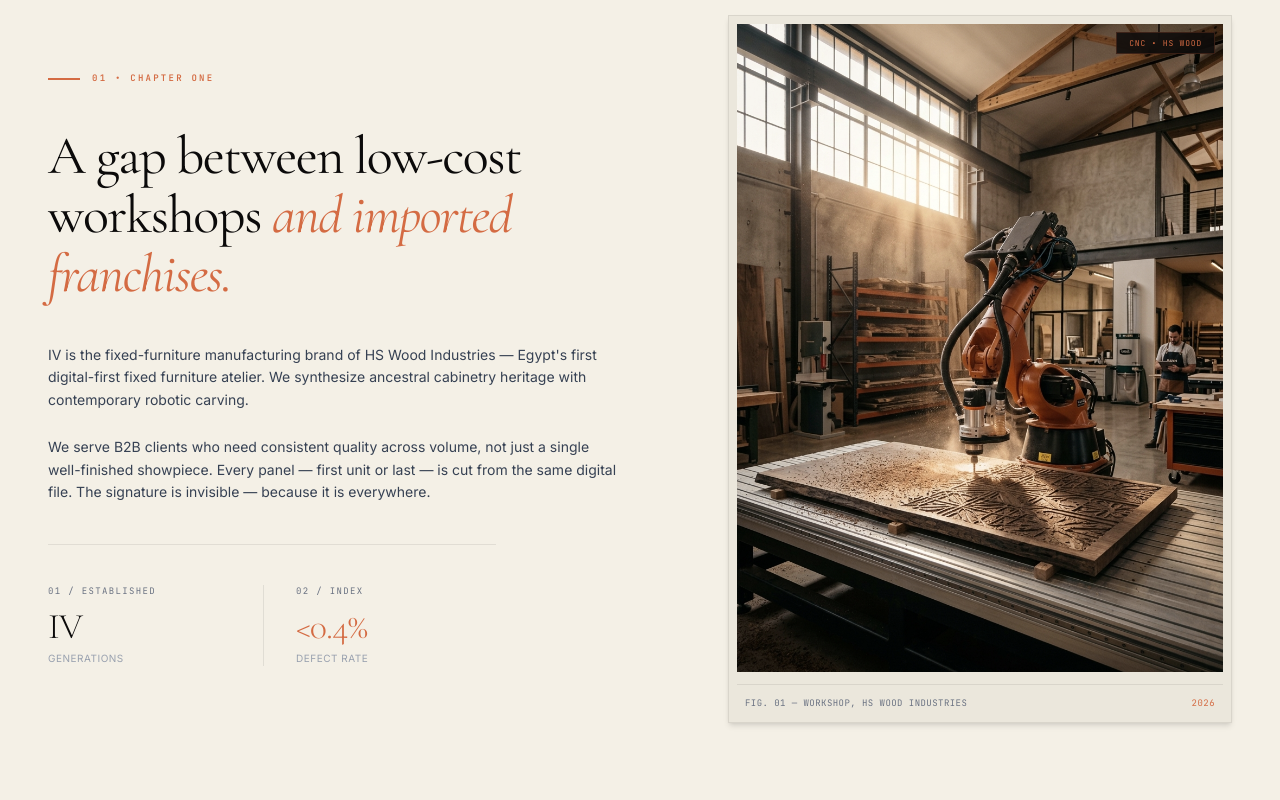
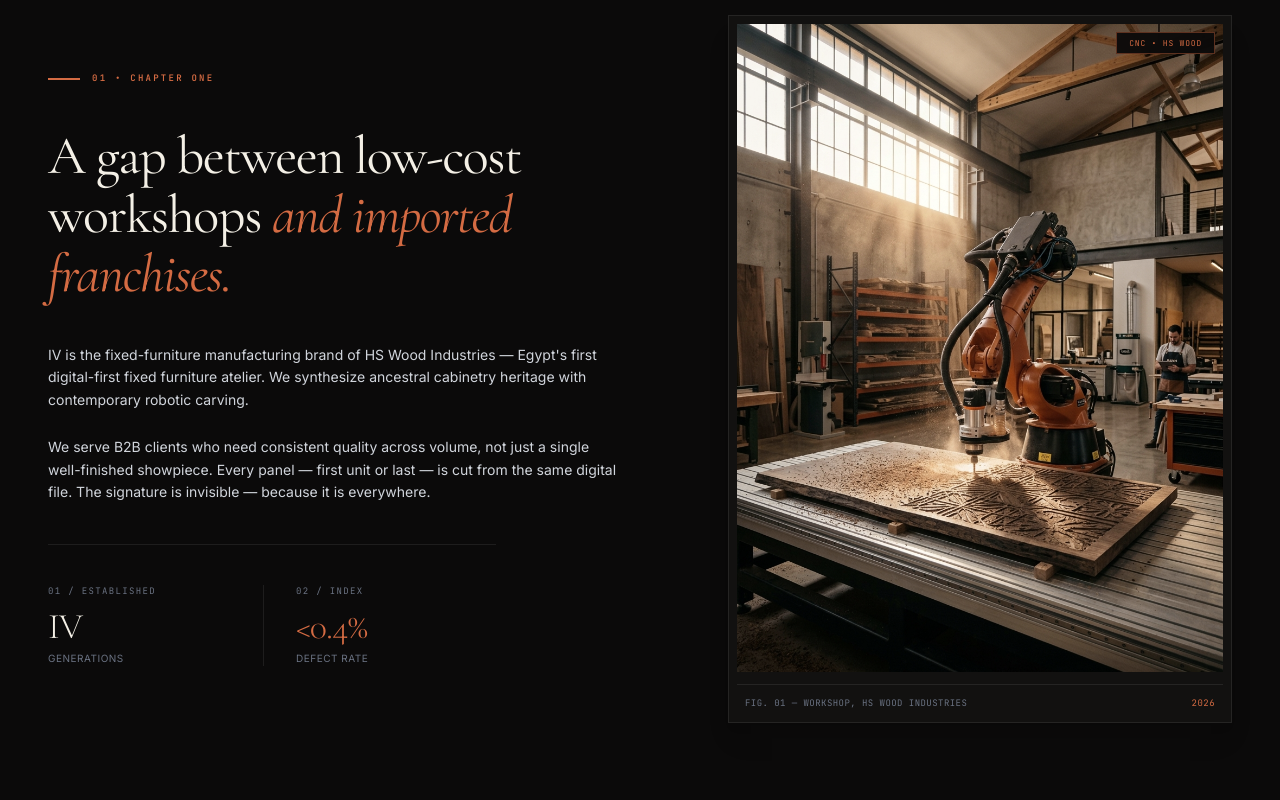
Before and after one commit to shefo90/IV-HOM, a React (Vite) app: page / in a window 1280 px wide. Shown: the part 1120-1920 px from the top of the page. Built offline with nearby package versions, Linux system fonts and the light colour scheme.

Commit message:
made section 1 darker

```diff
--- a/src/components/ChapterOneSection.tsx
+++ b/src/components/ChapterOneSection.tsx
@@ -8,7 +8,7 @@ import workshopImage from "../assets/images/digital_factory_1784643682666.jpg";
 
 export default function ChapterOneSection() {
   return (
-    <section id="about" className="relative min-h-screen bg-brand-light text-brand-dark py-16 md:py-28 px-6 md:px-12 overflow-hidden border-b border-brand-border-light">
+    <section id="about" className="relative min-h-screen bg-brand-dark text-brand-light py-16 md:py-28 px-6 md:px-12 overflow-hidden border-b border-brand-border-dark">
       <div className="max-w-7xl mx-auto flex flex-col md:flex-row gap-12 md:gap-16 items-center">
         {/* LEFT PANE: Narrative & Stats (55% desktop width) */}
         <div className="w-full md:w-[55%] space-y-10">
@@ -21,7 +21,7 @@ export default function ChapterOneSection() {
           </div>
 
           {/* Heading */}
-          <h2 className="font-serif text-3xl sm:text-4xl md:text-5xl lg:text-[54px] leading-[1.1] text-brand-dark tracking-tight">
+          <h2 className="font-serif text-3xl sm:text-4xl md:text-5xl lg:text-[54px] leading-[1.1] text-brand-light tracking-tight">
             A gap between low-cost workshops{" "}
             <span className="italic text-brand-accent font-normal">
               and imported franchises.
@@ -29,7 +29,7 @@ export default function ChapterOneSection() {
           </h2>
 
           {/* Core Body Paragraphs */}
-          <div className="font-sans text-[13px] md:text-sm text-gray-700 leading-relaxed space-y-6 max-w-xl">
+          <div className="font-sans text-[13px] md:text-sm text-gray-300 leading-relaxed space-y-6 max-w-xl">
             <p>
               IV is the fixed-furniture manufacturing brand of HS Wood Industries — Egypt's first
               digital-first fixed furniture atelier. We synthesize ancestral cabinetry heritage
@@ -43,15 +43,15 @@ export default function ChapterOneSection() {
           </div>
 
           {/* Stats Bar */}
-          <div className="grid grid-cols-2 border-t border-brand-border-light pt-10 mt-6 max-w-md gap-4">
-            <div className="border-r border-brand-border-light pr-4">
+          <div className="grid grid-cols-2 border-t border-brand-border-dark pt-10 mt-6 max-w-md gap-4">
+            <div className="border-r border-brand-border-dark pr-4">
               <span className="block font-mono text-[9px] tracking-[0.15em] text-gray-500 uppercase">
                 01 / ESTABLISHED
               </span>
-              <span className="block font-serif text-4xl font-light text-brand-dark mt-2 tracking-tight">
+              <span className="block font-serif text-4xl font-light text-brand-light mt-2 tracking-tight">
                 IV
               </span>
-              <span className="block font-sans text-[10px] tracking-wider text-gray-400 mt-1 uppercase">
+              <span className="block font-sans text-[10px] tracking-wider text-gray-500 mt-1 uppercase">
                 Generations
               </span>
             </div>
@@ -62,7 +62,7 @@ export default function ChapterOneSection() {
               <span className="block font-serif text-4xl font-light text-brand-accent mt-2 tracking-tight">
                 &lt;0.4%
               </span>
-              <span className="block font-sans text-[10px] tracking-wider text-gray-400 mt-1 uppercase">
+              <span className="block font-sans text-[10px] tracking-wider text-gray-500 mt-1 uppercase">
                 Defect Rate
               </span>
             </div>
@@ -72,9 +72,9 @@ export default function ChapterOneSection() {
         {/* RIGHT PANE: Modern Workshop Photo (45% desktop width) */}
         <div className="w-full md:w-[45%] flex flex-col">
           {/* Photo Frame */}
-          <div className="relative group border border-brand-border-light p-2 bg-brand-card-light shadow-md">
+          <div className="relative group border border-brand-border-dark p-2 bg-brand-card-dark shadow-xl">
             {/* Top corner accents */}
-            <div className="absolute top-4 right-4 bg-brand-dark/85 backdrop-blur-sm border border-brand-accent/20 px-3 py-1 font-mono text-[8px] tracking-widest text-brand-accent z-10">
+            <div className="absolute top-4 right-4 bg-brand-dark/95 backdrop-blur-sm border border-brand-accent/40 px-3 py-1 font-mono text-[8px] tracking-widest text-brand-accent z-10">
               CNC • HS WOOD
             </div>
 
@@ -88,7 +88,7 @@ export default function ChapterOneSection() {
             </div>
 
             {/* Legend Text */}
-            <div className="pt-3 pb-1 border-t border-brand-border-light mt-3 flex justify-between items-center px-2 font-mono text-[9px] tracking-wider text-gray-500">
+            <div className="pt-3 pb-1 border-t border-brand-border-dark mt-3 flex justify-between items-center px-2 font-mono text-[9px] tracking-wider text-gray-500">
               <span>FIG. 01 — WORKSHOP, HS WOOD INDUSTRIES</span>
               <span className="text-brand-accent">2026</span>
             </div>
```
